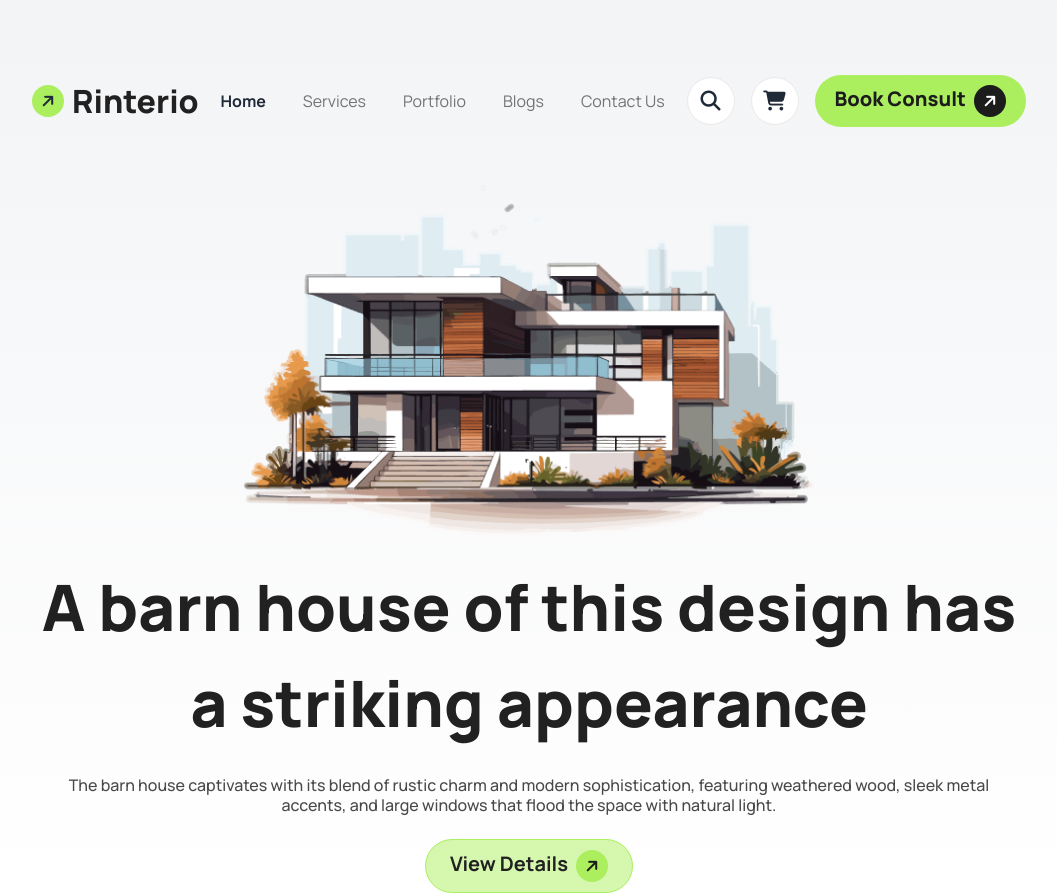
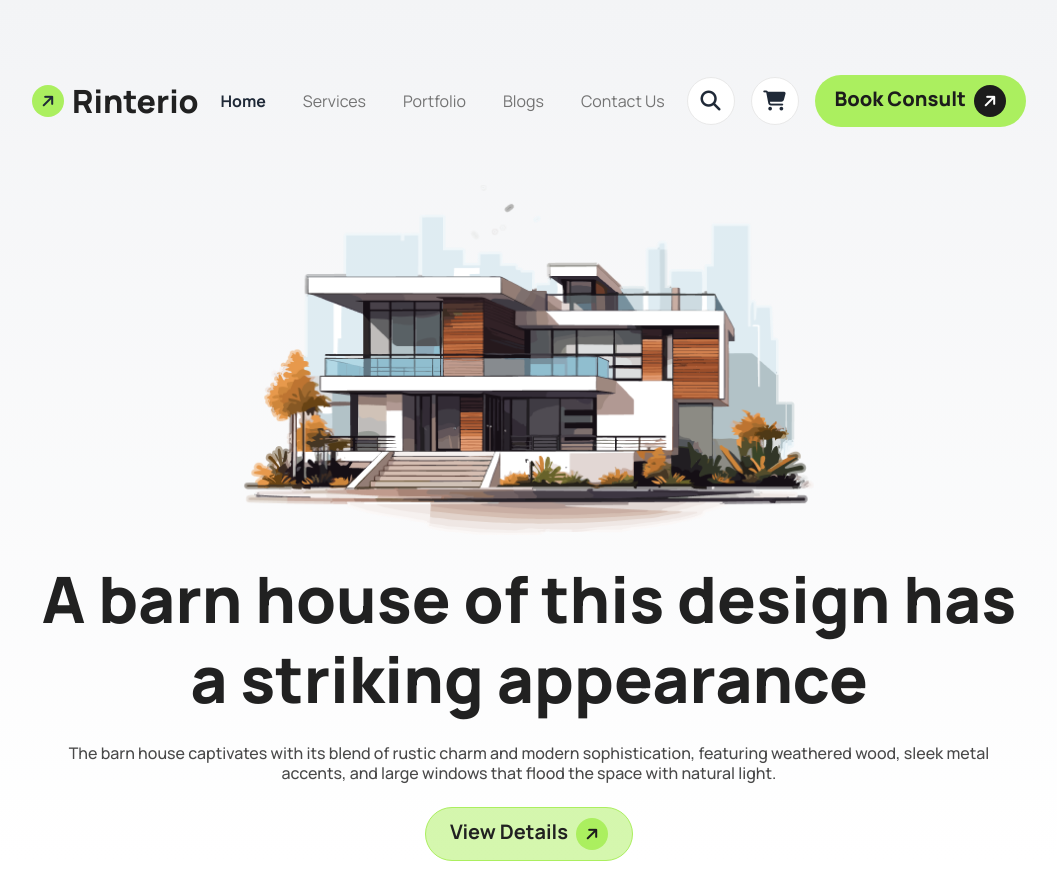
Before and after one commit to NureAlam68/assignment-3, a plain HTML site: page index.html in a window 1280 px wide. Shown: the top 896 px of the page, without its empty margins (111-1168 px from the left). Drawn offline with nearby package versions, Linux system fonts and the light colour scheme.

Commit message:
update information

```diff
--- a/index.html
+++ b/index.html
@@ -80,7 +80,7 @@
                   <img src="assets/banner.png" alt="">
                 </div>
                 <div class="mt-4 lg:mt-6">
-                  <h1 class="text-[28px] md:text-[36px] lg:text-[64px] font-extrabold text-color-four text-center">
+                  <h1 class="text-[28px] md:text-[36px] lg:text-[64px] font-extrabold text-color-four text-center leading-8 lg:leading-[80px]">
                     A barn house of this design has a striking appearance
                   </h1>
                   <p class="py-4 lg:py-6 text-sm md:text-[16px] text-center text-[#494949] font-medium lg:w-[875px] xl:w-[975px] mx-auto">
```
